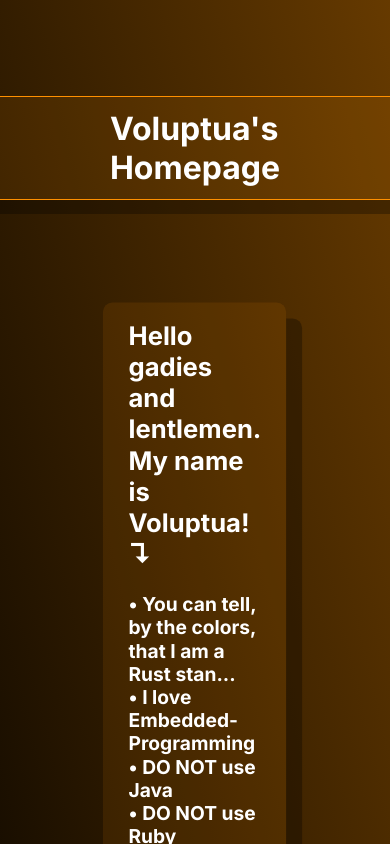
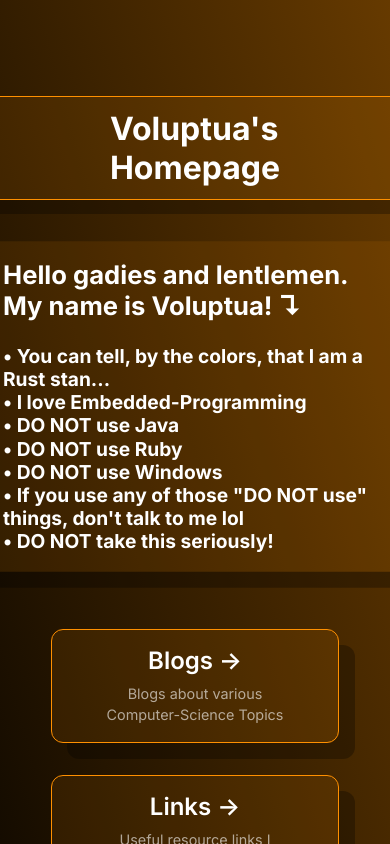
Before and after one commit to Genox2008/Genox2008.github.io, a Next.js app: page / in a window 390 px wide. Shown: the top 844 px of the page. Built offline with nearby package versions, Linux system fonts and the light colour scheme.

Commit message:
Added Smartphone support

```diff
--- a/app/page.module.css
+++ b/app/page.module.css
@@ -114,11 +114,13 @@
   }
 
   .centerText {
+    width: 40rem;
     filter: blur(0px);
     transform: scale(0.8,0.8);
     background: rgba(255,144,0, 0.1);
-
+    padding: 1.4rem 5rem;
     box-shadow: 20px 20px rgba(0,0,0,0.3);
+    white-space: normal;
   }
 
 
@@ -127,9 +129,14 @@
     margin-bottom: 120px;
     max-width: 320px;
     text-align: center;
+    flex-direction: column;
   }
 
   .card {
+    margin: 1rem;
+    box-shadow: 16px 16px rgba(0,0,0,0.3);
+    border: 1px solid rgba(255,144,0, 1);
+    background: rgba(255,144,0, 0.1);
     padding: 1rem 2.5rem;
   }
 
```
Also changed, not shown: app/links/page.module.css (+12 -0 lines), app/projects/page.module.css (+10 -0 lines).
